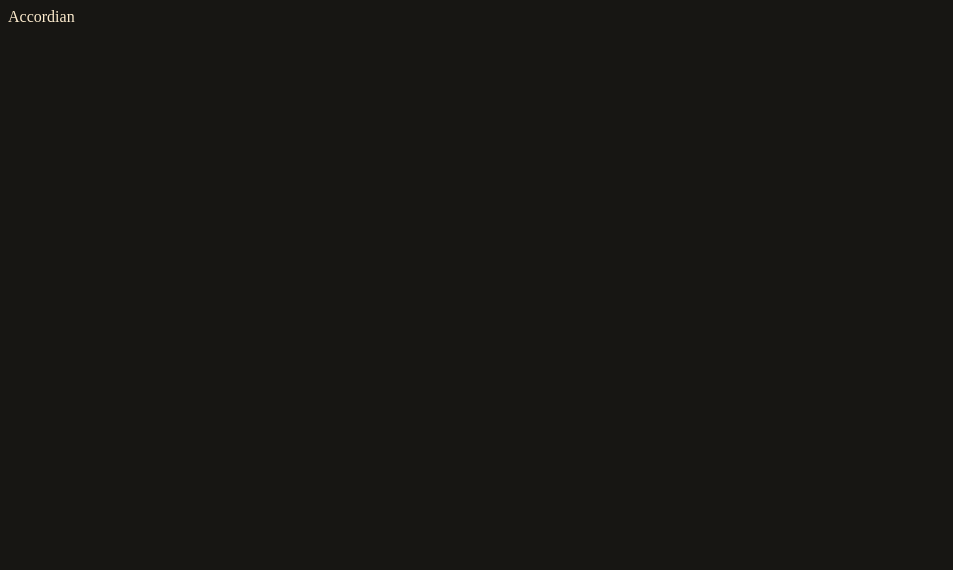
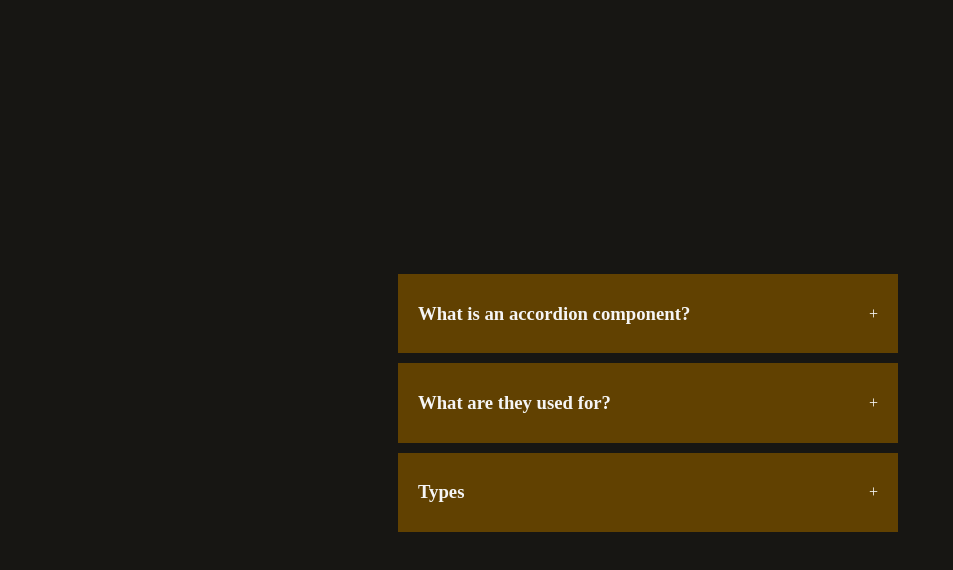
Before and after one commit to tech1savvy/react, a React (Vite) app: page / in a window 1280 px wide. Shown: the top 570 px of the page, without its empty margins (0-953 px from the left). Built offline with nearby package versions, Linux system fonts and the light colour scheme.

Commit message:
single select accordion

```diff
--- a/src/App.jsx
+++ b/src/App.jsx
@@ -1,6 +1,6 @@
 import "./App.css";
 import HelloWorld from "./components/HelloWorld.jsx";
-import Accordian from "./components/accordion/index.jsx";
+import Accordian from "./components/accordian/index.jsx";
 
 function App() {
   return (
--- /dev/null
+++ b/src/components/accordian/data.js
@@ -0,0 +1,20 @@
+const data = [
+  {
+    id: 1,
+    cover: "What is an accordion component?",
+    content:
+      "An accordion component is a graphical control element that expands and collapses to show or hide content sections. It allows users to toggle between showing and hiding large amounts of content in a compact space.",
+  },
+  {
+    id: 2,
+    cover: "What are they used for?",
+    content: "FAQ Sections and Navigation Menus",
+  },
+  {
+    id: 3,
+    cover: "Types",
+    content: "Can be single select or multi-select",
+  },
+];
+
+export default data;
--- /dev/null
+++ b/src/components/accordian/index.jsx
@@ -0,0 +1,41 @@
+// single selection
+// multiple selection
+
+import { useState } from "react";
+import data from "./data.js";
+import "./styles.css";
+
+export default function Accordian() {
+  const [selected, setSelected] = useState(null);
+
+  function handleSingleSelection(currentId) {
+    setSelected(currentId === selected ? null : currentId);
+  }
+
+  console.log(selected);
+
+  return (
+    <div className="wrapper">
+      <div className="accordian">
+        {data && data.length > 0 ? (
+          data.map((item) => (
+            <div className="item">
+              <div
+                onClick={() => handleSingleSelection(item.id)}
+                className="cover"
+              >
+                <h3 key={item}>{item.cover}</h3>
+                <span id="expand">+</span>
+              </div>
+              {selected === item.id ? (
+                <div className="content">{item.content}</div>
+              ) : null}
+            </div>
+          ))
+        ) : (
+          <div>No data found</div>
+        )}
+      </div>
+    </div>
+  );
+}
--- /dev/null
+++ b/src/components/accordian/styles.css
@@ -0,0 +1,30 @@
+.wrapper {
+  display: flex;
+  height: 100vh;
+  width: 100vw;
+  justify-content: center;
+  align-items: center;
+}
+
+.accordian {
+  width: 500px;
+}
+
+.item {
+  background: #614101;
+  margin-bottom: 10px;
+  padding: 10px 20px;
+}
+
+.cover {
+  color: whitesmoke;
+  display: flex;
+  justify-content: space-between;
+  align-items: center;
+  cursor: pointer;
+}
+
+.content {
+  columns: whitesmoke;
+  height: auto;
+}
--- a/src/components/accordion/index.jsx
+++ /dev/null
@@ -1,9 +0,0 @@
-// single selection
-// multiple selection
-
-import { useState } from "react";
-
-export default function Accordian() {
-  const [selected, setSelected] = useState(null);
-  return <>Accordian</>;
-}
```
Also changed, not shown: src/components/accordion/data.js (deleted, +0 -19 lines), src/components/accordion/styles.css (deleted).
